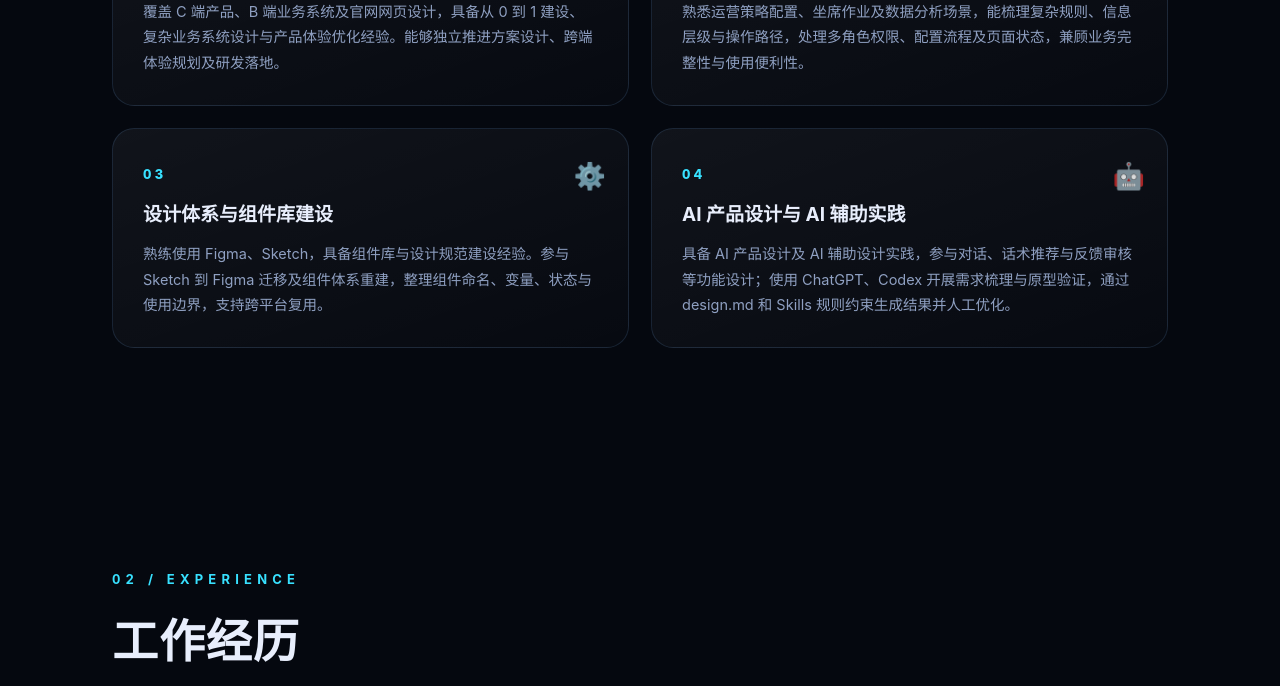
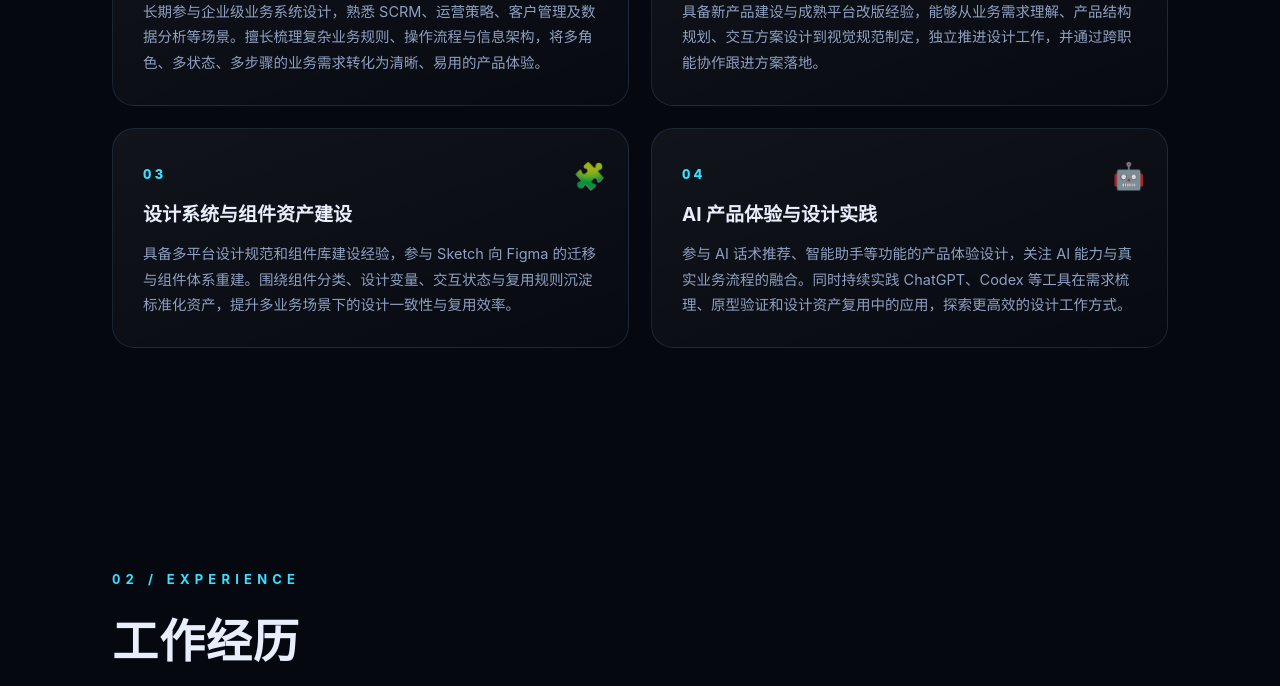
Before and after one commit to jingjingtu/shijingya-ux-portfolio, a plain HTML site: page index.html in a window 1280 px wide. Shown: the part 1406-2092 px from the top of the page. Drawn offline with Linux system fonts and the light colour scheme.

Commit message:
strengths: rewrite four cards per new copy

```diff
--- a/index.html
+++ b/index.html
@@ -564,26 +564,26 @@ footer{border-top:1px solid var(--line);padding:34px 0;text-align:center;color:v
       <div class="strength rv" data-tilt>
         <div class="icon">🏛️</div>
         <div class="no">01</div>
-        <h3>10年多端产品设计经验</h3>
-        <p>覆盖 C 端产品、B 端业务系统及官网网页设计，具备从 0 到 1 建设、复杂业务系统设计与产品体验优化经验。能够独立推进方案设计、跨端体验规划及研发落地。</p>
+        <h3>复杂业务体验设计</h3>
+        <p>长期参与企业级业务系统设计，熟悉 SCRM、运营策略、客户管理及数据分析等场景。擅长梳理复杂业务规则、操作流程与信息架构，将多角色、多状态、多步骤的业务需求转化为清晰、易用的产品体验。</p>
+      </div>
+      <div class="strength rv rv-d1" data-tilt>
+        <div class="icon">🚀</div>
+        <div class="no">02</div>
+        <h3>从 0 到 1 的产品建设能力</h3>
+        <p>具备新产品建设与成熟平台改版经验，能够从业务需求理解、产品结构规划、交互方案设计到视觉规范制定，独立推进设计工作，并通过跨职能协作跟进方案落地。</p>
       </div>
       <div class="strength rv rv-d1" data-tilt>
         <div class="icon">🧩</div>
-        <div class="no">02</div>
-        <h3>复杂业务的信息架构能力</h3>
-        <p>熟悉运营策略配置、坐席作业及数据分析场景，能梳理复杂规则、信息层级与操作路径，处理多角色权限、配置流程及页面状态，兼顾业务完整性与使用便利性。</p>
-      </div>
-      <div class="strength rv rv-d1" data-tilt>
-        <div class="icon">⚙️</div>
         <div class="no">03</div>
-        <h3>设计体系与组件库建设</h3>
-        <p>熟练使用 Figma、Sketch，具备组件库与设计规范建设经验。参与 Sketch 到 Figma 迁移及组件体系重建，整理组件命名、变量、状态与使用边界，支持跨平台复用。</p>
+        <h3>设计系统与组件资产建设</h3>
+        <p>具备多平台设计规范和组件库建设经验，参与 Sketch 向 Figma 的迁移与组件体系重建。围绕组件分类、设计变量、交互状态与复用规则沉淀标准化资产，提升多业务场景下的设计一致性与复用效率。</p>
       </div>
       <div class="strength rv rv-d2" data-tilt>
         <div class="icon">🤖</div>
         <div class="no">04</div>
-        <h3>AI 产品设计与 AI 辅助实践</h3>
-        <p>具备 AI 产品设计及 AI 辅助设计实践，参与对话、话术推荐与反馈审核等功能设计；使用 ChatGPT、Codex 开展需求梳理与原型验证，通过 design.md 和 Skills 规则约束生成结果并人工优化。</p>
+        <h3>AI 产品体验与设计实践</h3>
+        <p>参与 AI 话术推荐、智能助手等功能的产品体验设计，关注 AI 能力与真实业务流程的融合。同时持续实践 ChatGPT、Codex 等工具在需求梳理、原型验证和设计资产复用中的应用，探索更高效的设计工作方式。</p>
       </div>
     </div>
   </div>
```
